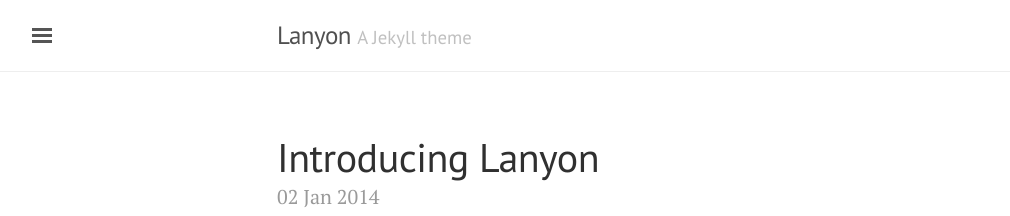
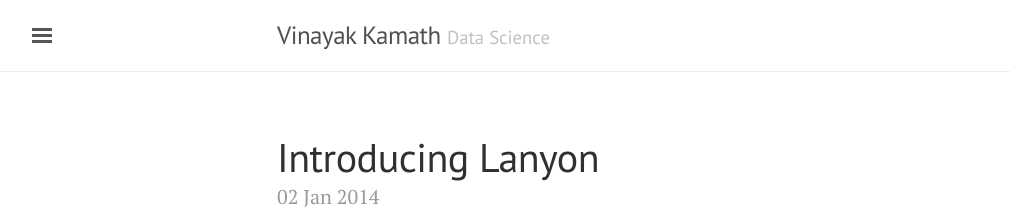
Before and after one commit to kamathvk1982/kamathvk1982.github.io, a Jekyll site: the page built from index.html, in a window 1280 px wide and 900 px high. Shown: the top 216 px of the window, without its empty margins (3-1013 px from the left). Built offline with Jekyll 4.4.1, drawn with Linux system fonts in a browser that asks for light colours; the list of posts is cut into pages by our own code.

Commit message:
Update _config.yml

```diff
--- a/_config.yml
+++ b/_config.yml
@@ -5,18 +5,18 @@ permalink:           pretty
 relative_permalinks: false
 
 # Setup
-title:               Lanyon
-tagline:             'A Jekyll theme'
-description:         'A reserved <a href="http://jekyllrb.com" target="_blank">Jekyll</a> theme that places the utmost gravity on content with a hidden drawer. Made by <a href="https://twitter.com/mdo" target="_blank">@mdo</a>.'
-url:                 http://lanyon.getpoole.com
+title:               'Vinayak Kamath'
+tagline:             'Data Science'
+description:         'A site showcasing the work done by <a href="https://kamathvk1982.github.io/">VinayaK Kamath</a> in Data Science Area. Made by using <a href="https://jekyll-themes.com/lanyon/" target="_blank">Jekyll theme Lanyon</a>.'
+url:                 https://kamathvk1982.github.io
 baseurl:             ''
 paginate:            5
 
 # About/contact
 author:
-  name:              Mark Otto
-  url:               https://twitter.com/mdo
-  email:             markdotto@gmail.com
+  name:              Vinayak Kamath
+  url:               https://kamathvk1982.github.io
+  email:             vinayak.kamath92@spsmail.cuny.edu
 
 # Custom vars
 version:             1.0.0
```
